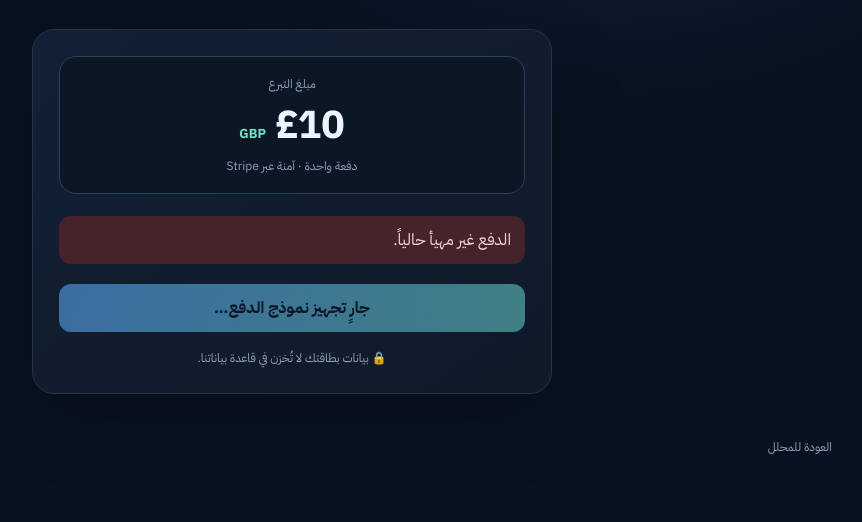
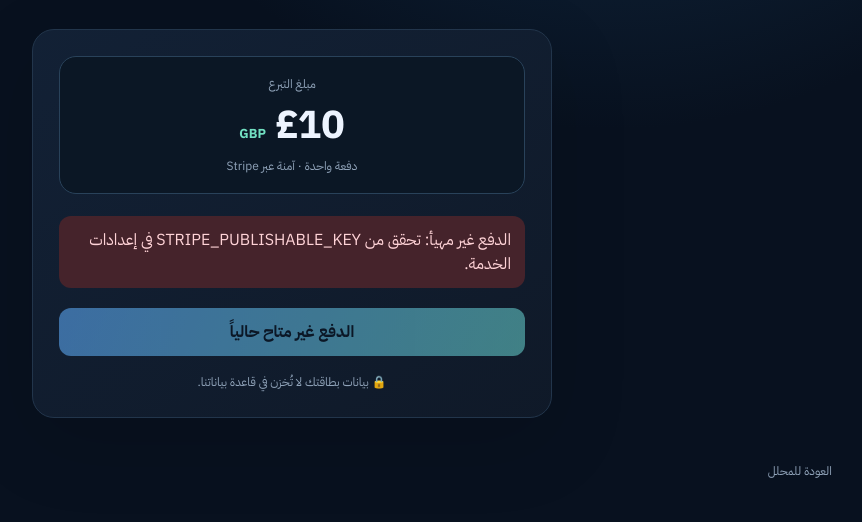
Before and after one commit to eoi-i/server-bot, a Flask app: page /donate in a window 1280 px wide. Shown: the part 356-878 px from the top of the page, without its empty margins (348-1210 px from the left). Before the commit the page ends 810 px from the top, so only its background shows below. Run offline with Flask 3, Linux system fonts and the light colour scheme; parts of the project's set-up code (start-up, migrations or seed data) failed here and were passed over; some libraries are stand-ins or nearby versions.

Commit message:
Improve Stripe failure diagnostics and add CSRF/admin-token protected analysis-history clear control

```diff
--- a/app.py
+++ b/app.py
@@ -3,6 +3,7 @@ import logging
 import os
 import secrets
 import time
+import shutil
 from pathlib import Path
 
 import stripe
@@ -77,7 +78,7 @@ def create_app(test_config=None):
         except Exception:
             log.exception('Could not load analyses')
             history = []
-        return render_template('index.html', history=history, max_upload=app.config['MAX_CONTENT_LENGTH'])
+        return render_template('index.html', history=history, max_upload=app.config['MAX_CONTENT_LENGTH'], admin_enabled=bool(os.getenv('ADMIN_TOKEN')))
 
     @app.get('/history')
     def history_page():
@@ -169,6 +170,39 @@ def create_app(test_config=None):
             return jsonify(error='لا يمكن إلغاء هذه المهمة؛ ربما انتهت بالفعل.'), 409
         return jsonify(status='cancel_requested')
 
+    @app.post('/api/admin/clear-analyses')
+    def clear_analyses_api():
+        expected = os.getenv('ADMIN_TOKEN', '')
+        supplied = request.headers.get('X-Admin-Token', '')
+        if not expected:
+            return jsonify(error='ميزة مسح سجل التحليلات غير مفعلة. اضبط ADMIN_TOKEN ��ي أسرار Fly.io.'), 503
+        if not supplied or not hmac.compare_digest(supplied, expected):
+            return jsonify(error='رمز الإدارة غير صحيح.'), 403
+        try:
+            cleared, active = database.clear_analysis_history()
+            if not cleared:
+                return jsonify(error=f'لم يتم المسح: توجد {active} مهام قيد التنفيذ. ألغها أو انتظر انتهاءها.'), 409
+            removed = 0
+            data_root = Path(app.config['DATA_DIR']).resolve()
+            for name in ('uploads', 'work', 'results'):
+                folder = (data_root / name).resolve()
+                if data_root not in folder.parents or not folder.is_dir():
+                    continue
+                for item in folder.iterdir():
+                    try:
+                        if item.is_dir() and not item.is_symlink():
+                            shutil.rmtree(item)
+                        else:
+                            item.unlink(missing_ok=True)
+                        removed += 1
+                    except OSError:
+                        log.exception('Unable to remove analysis artifact %s', item)
+            return jsonify(ok=True, deleted_analyses=active, removed_items=removed,
+                           note='تم حذف سجلات التحليلات وملفاتها فقط؛ سجلات التبرعات لم تتغير.')
+        except Exception:
+            log.exception('Analysis history clear failed')
+            return jsonify(error='تعذر مسح سجل التحليلات. راجع سجلات الخادم.'), 503
+
     @app.get('/download/<job_id>')
     def download(job_id):
         try:
@@ -189,9 +223,16 @@ def create_app(test_config=None):
 
     @app.post('/api/create-payment-intent')
     def create_payment_intent():
-        if not stripe.api_key or not os.getenv('STRIPE_PUBLISHABLE_KEY'):
-            return jsonify(error='الدفع غير مهيأ حالياً.'), 503
+        secret_key = os.getenv('STRIPE_SECRET_KEY', '').strip()
+        publishable_key = os.getenv('STRIPE_PUBLISHABLE_KEY', '').strip()
+        if not secret_key or not publishable_key:
+            log.error('Stripe is not configured: STRIPE_SECRET_KEY and/or STRIPE_PUBLISHABLE_KEY is missing')
+            return jsonify(error='الدفع غير مهيأ. تحقق من STRIPE_SECRET_KEY وSTRIPE_PUBLISHABLE_KEY في أسرار Fly.io.'), 503
+        if secret_key.startswith('sk_test_') != publishable_key.startswith('pk_test_'):
+            log.error('Stripe key modes do not match (test/live)')
+            return jsonify(error='مفاتيح Stripe غير متطابقة بين وضع الاختبار والوضع الفعلي.'), 503
         try:
+            stripe.api_key = secret_key
             intent = stripe.PaymentIntent.create(
                 amount=1000,
                 currency='gbp',
@@ -199,14 +240,20 @@ def create_app(test_config=None):
                 description='تبرع لدعم APK Analyzer',
                 metadata={'purpose': 'apk-analyzer-donation'},
             )
+        except Exception as exc:
+            # Keep provider details in server logs only; never return secrets or raw Stripe errors to clients.
+            log.exception('Stripe PaymentIntent creation failed (%s)', type(exc).__name__)
+            return jsonify(error='رفض Stripe إنشاء عملية الدفع. تحقق من صلاحية مفاتيح Stripe ووضع Test/Live، ثم راجع سجلات Fly.'), 502
+        try:
             database.create_donation(intent.id, 1000)
-            return jsonify(client_secret=intent.client_secret, payment_intent_id=intent.id)
-        except stripe.error.StripeError:
-            log.exception('Stripe intent creation failed')
-            return jsonify(error='تعذر بدء الدفع. لم يتم حفظ بيانات البطاقة.'), 502
         except Exception:
-            log.exception('Payment intent persistence failed')
-            return jsonify(error='تعذر بدء الدفع بأمان. حاول لاحقاً.'), 503
+            log.exception('Could not persist Stripe intent %s', intent.id)
+            try:
+                stripe.PaymentIntent.cancel(intent.id)
+            except Exception:
+                log.exception('Could not cancel unrecorded PaymentIntent %s', intent.id)
+            return jsonify(error='تعذر حفظ سجل الدفع في قاعدة البيانات؛ ألغيت المحاولة إن أمكن. حاول لاحقاً.'), 503
+        return jsonify(client_secret=intent.client_secret, payment_intent_id=intent.id)
 
     @app.post('/api/stripe/webhook')
     def stripe_webhook():
@@ -247,6 +294,7 @@ def create_app(test_config=None):
         try:
             donation = database.get_donation(intent_id) if intent_id else None
         except Exception:
+            log.exception('Could not load donation status')
             donation = None
         return render_template('donation_status.html', donation=donation)
 
--- a/templates/donate.html
+++ b/templates/donate.html
@@ -10,15 +10,38 @@
 <main class="shell">
   <header class="topbar"><a class="brand" href="/"><span class="brand-icon">APK</span><span><b>APK Analyzer</b><small>دعم المشروع</small></span></a><nav><a href="/">الرئيسية</a><a href="/history">سجل التحليلات</a></nav></header>
   <section class="donate-hero"><span class="eyebrow">دعم التطوير المستقل</span><h1>ساعدنا على مواصلة<br><em>تحسين أدوات الاستعادة</em></h1><p>تبرع آمن بقيمة واحدة ثابتة. بيانات البطاقة تتم معالجتها عبر Stripe ولا تصل إلى خوادمنا.</p></section>
-  <section class="panel payment-panel"><div class="amount-card"><small>مبلغ التبرع</small><strong>£10 <i>GBP</i></strong><span>دفعة واحدة · آمنة عبر Stripe</span></div><div id="payment-message" class="notice hidden" role="status"></div><form id="payment-form"><div id="payment-element"></div><button id="submit-payment" type="submit" class="button primary" disabled>جارٍ تجهيز نموذج الدفع…</button></form><p class="secure-note">🔒 بيانات بطاقتك لا تُخزن في قاعدة بياناتنا.</p></section>
+  <section class="panel payment-panel"><div class="amount-card"><small>مبلغ التبرع</small><strong>£10 <i>GBP</i></strong><span>دفعة واحدة · آمنة عبر Stripe</span></div><div id="payment-message" class="notice hidden" role="alert"></div><form id="payment-form"><div id="payment-element"></div><button id="submit-payment" type="submit" class="button primary" disabled>جارٍ تجهيز نموذج الدفع…</button></form><p class="secure-note">🔒 بيانات بطاقتك لا تُخزن في قاعدة بياناتنا.</p></section>
   <footer><a href="/">العودة للمحلل</a></footer>
 </main>
 <script src="https://js.stripe.com/v3/"></script>
 <script>
-const stripe=Stripe({{ publishable_key|tojson }}),form=document.querySelector('#payment-form'),button=document.querySelector('#submit-payment'),message=document.querySelector('#payment-message'),csrf=document.querySelector('meta[name=csrf-token]').content;let elements;
-async function init(){if(!{{ (publishable_key|length > 0)|tojson }}){message.textContent='الدفع غير مهيأ حالياً.';message.classList.remove('hidden');return}try{const r=await fetch('/api/create-payment-intent',{method:'POST',headers:{'X-CSRFToken':csrf}}),data=await r.json();if(!r.ok)throw Error(data.error||'تعذر إنشاء عملية الدفع.');elements=stripe.elements({clientSecret:data.client_secret,appearance:{theme:'night',labels:'floating'}});elements.create('payment',{layout:'tabs'}).mount('#payment-element');button.disabled=false;button.textContent='ادفع £10 بأمان'}catch(e){message.textContent=e.message;message.classList.remove('hidden')}}
-form.addEventListener('submit',async e=>{e.preventDefault();if(!elements)return;button.disabled=true;button.textContent='جارٍ تأكيد الدفع…';message.classList.add('hidden');const {error}=await stripe.confirmPayment({elements,confirmParams:{return_url:location.origin+'/donation-status'},redirect:'if_required'});if(error){message.textContent=error.message||'تعذر إتمام الدفع.';message.classList.remove('hidden');button.disabled=false;button.textContent='إعادة المحاولة · £10'}else{message.textContent='أُرسل الدفع للتحقق. ستظهر الحالة بعد تأكيد Stripe.';message.classList.remove('hidden')}});
-init();
+const publishableKey={{ publishable_key|tojson }};
+const form=document.querySelector('#payment-form'),button=document.querySelector('#submit-payment'),message=document.querySelector('#payment-message'),csrf=document.querySelector('meta[name=csrf-token]').content;
+let stripeClient=null,elements=null;
+function showMessage(text){message.textContent=text;message.classList.remove('hidden')}
+async function initPayment(){
+  if(!publishableKey){showMessage('الدفع غير مهيأ: تحقق من STRIPE_PUBLISHABLE_KEY في إعدادات الخدمة.');button.textContent='الدفع غير متاح حالياً';return}
+  try{
+    stripeClient=Stripe(publishableKey);
+    const response=await fetch('/api/create-payment-intent',{method:'POST',headers:{'X-CSRFToken':csrf}});
+    const data=await response.json();
+    if(!response.ok)throw new Error(data.error||`تعذر بدء الدفع (HTTP ${response.status}).`);
+    if(!data.client_secret)throw new Error('لم يُرجع الخادم بيانات تهيئة نموذج Stripe.');
+    elements=stripeClient.elements({clientSecret:data.client_secret,appearance:{theme:'night',labels:'floating'}});
+    elements.create('payment',{layout:'tabs'}).mount('#payment-element');
+    button.disabled=false;button.textContent='ادفع £10 بأمان';
+  }catch(error){showMessage(error.message||'تعذر بدء الدفع. تحقق من إعدادات Stripe ثم راجع سجلات الخادم.');button.disabled=true;button.textContent='تعذر تجهيز الدفع';console.error('Payment initialization failed',error)}
+}
+form.addEventListener('submit',async event=>{
+  event.preventDefault();if(!stripeClient||!elements)return;
+  button.disabled=true;button.textContent='جارٍ تأكيد الدفع…';message.classList.add('hidden');
+  try{
+    const {error}=await stripeClient.confirmPayment({elements,confirmParams:{return_url:location.origin+'/donation-status'},redirect:'if_required'});
+    if(error){showMessage(error.message||'رفض Stripe عملية الدفع. تحقق من بيانات البطاقة أو جرّب طريقة دفع أخرى.');button.disabled=false;button.textContent='إعادة المحاولة · £10'}
+    else{showMessage('أُرسل الدفع للتحقق. ستظهر الحالة بعد تأكيد Stripe عبر الخادم.')}
+  }catch(error){showMessage('تعذر إكمال الدفع. حاول مرة أخرى أو راجع سجلات Stripe.');button.disabled=false;button.textContent='إعادة المحاولة · £10';console.error('Payment confirmation failed',error)}
+});
+initPayment();
 </script>
 </body>
 </html>
```
Also changed, not shown: database.py (+12 -1 lines), templates/index.html (+6 -2 lines).
